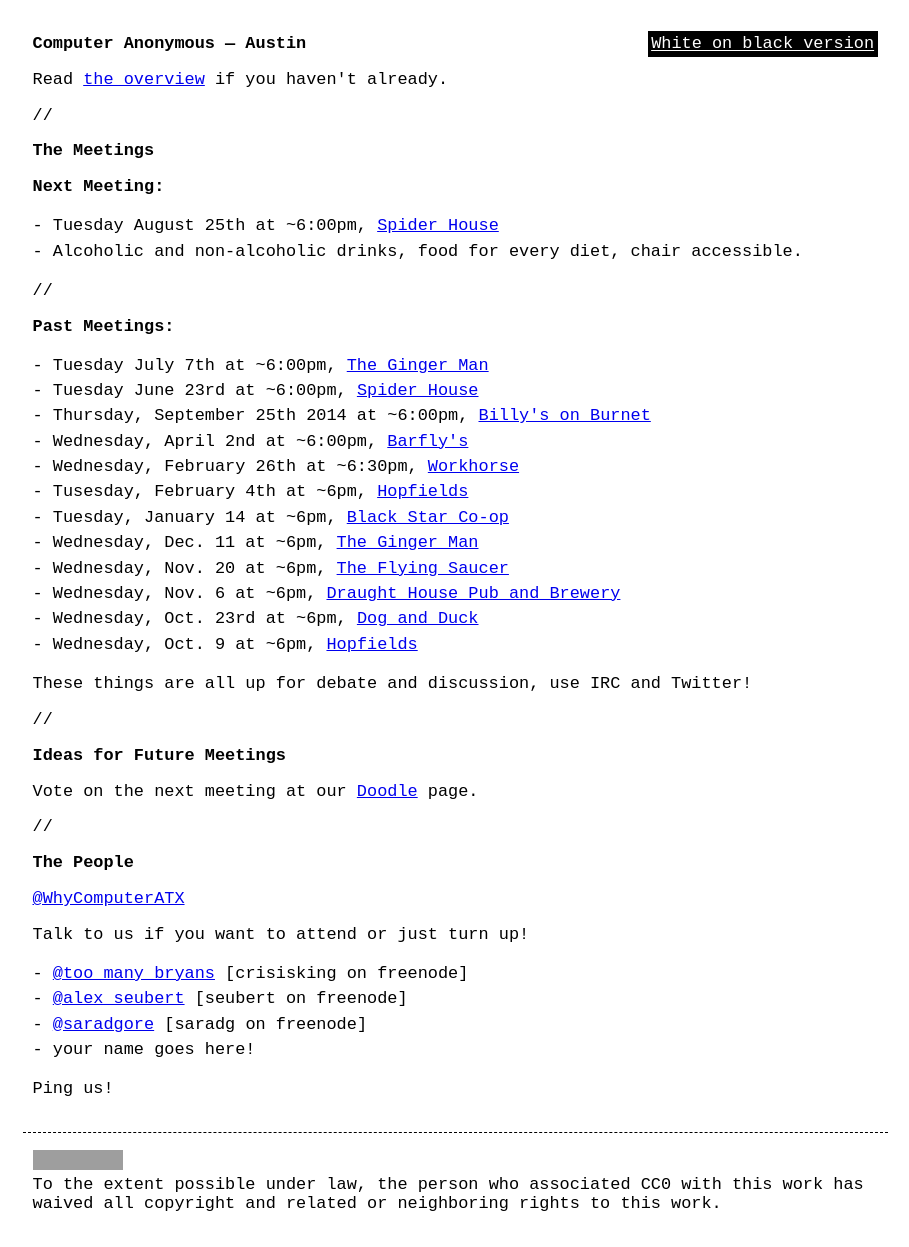
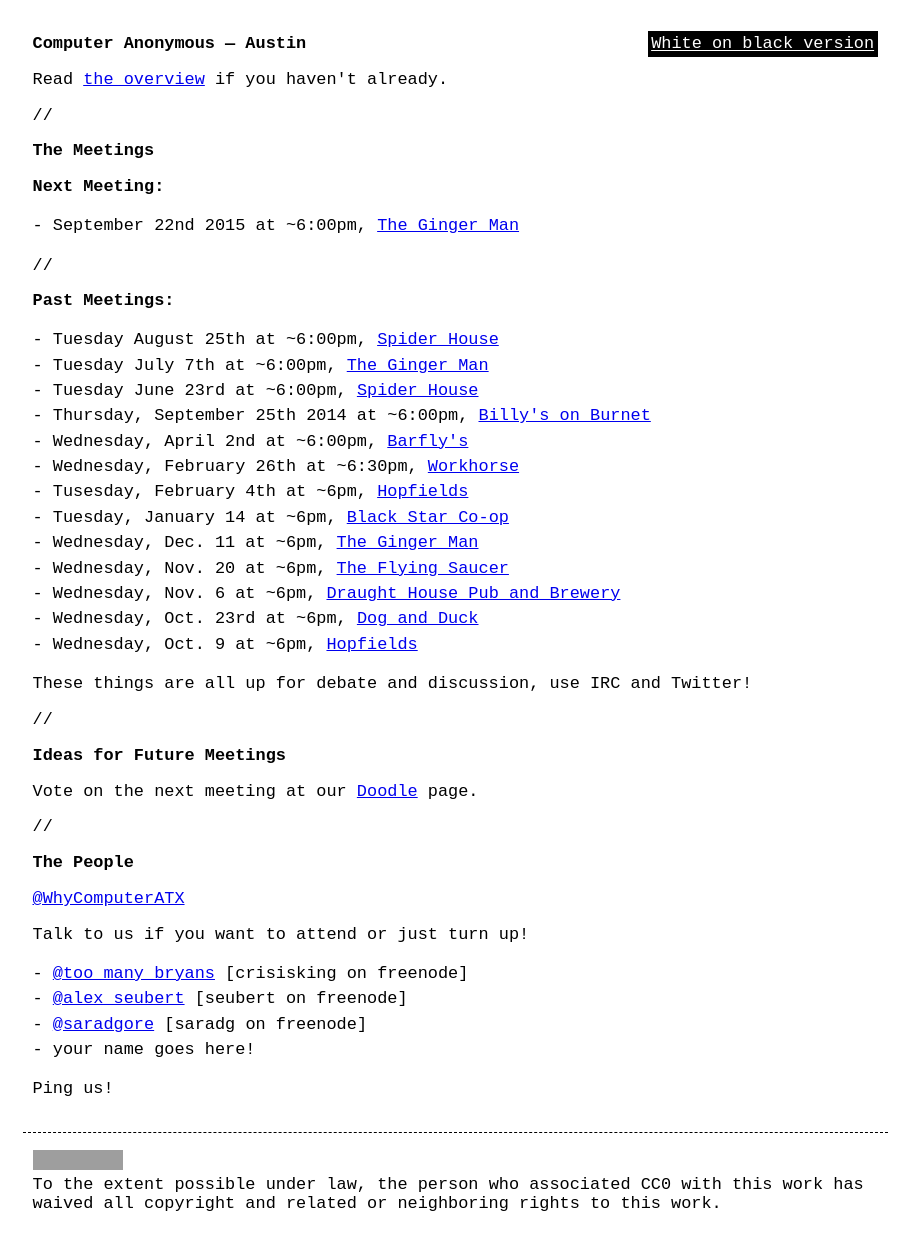
Before and after one commit to computeranonymous/computer, a Jekyll site: the page built from us_austin.html, in a window 1280 px wide. Shown: the whole page, without its empty margins (185-1094 px from the left). Built offline with Jekyll 4.4.1, drawn with Linux system fonts in a browser that asks for light colours; grey boxes are pictures that could not be loaded.

Commit message:
New us_austin date

```diff
--- a/us_austin.html
+++ b/us_austin.html
@@ -13,8 +13,7 @@
 <h3>Next Meeting:</h3>
 
 <ul>
-    <li>Tuesday August 25th at ~6:00pm, <a href="https://spiderhouseaustin.com/cafe/">Spider House</a> </li>
-    <li>Alcoholic and non-alcoholic drinks, food for every diet, chair accessible.</li>
+    <li>September 22nd 2015 at ~6:00pm, <a href="http://thegingerman.com/austin/">The Ginger Man</a></li>
 </ul>
 
 <p>//</p>
@@ -22,6 +21,7 @@
 <h3>Past Meetings:</h3>
 
 <ul>
+    <li>Tuesday August 25th at ~6:00pm, <a href="https://spiderhouseaustin.com/cafe/">Spider House</a> </li>
     <li>Tuesday July 7th at ~6:00pm, <a href="http://thegingerman.com/austin/">The Ginger Man</a></li>
     <li>Tuesday June 23rd at ~6:00pm, <a href="https://spiderhouseaustin.com/cafe/">Spider House</a> </li>
     <li>Thursday, September 25th 2014 at ~6:00pm, <a href="http://www.billysonburnet.com/">Billy's on Burnet</a></li>
```
